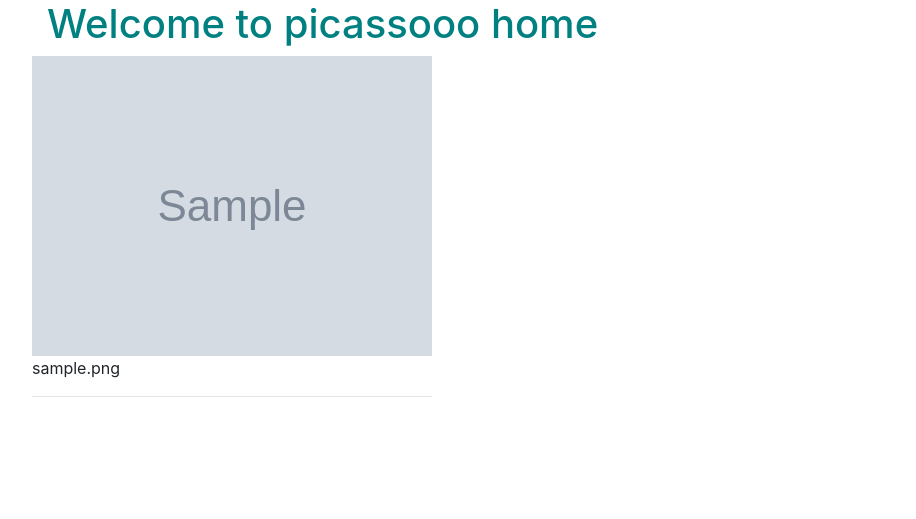
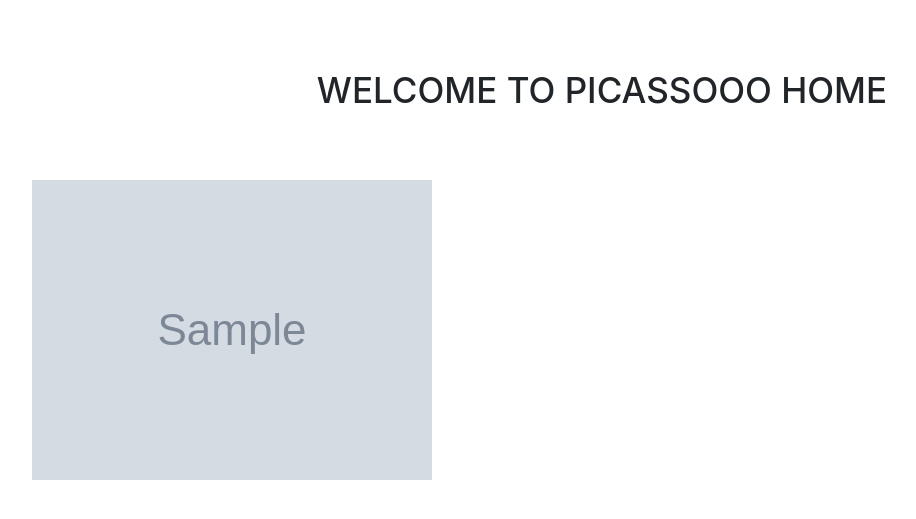
Before and after one commit to Sundaybrian/Picasso, a Django app: page /home/ in a window 1280 px wide. Shown: the part 56-575 px from the top of the page, without its empty margins (38-954 px from the left). Run offline with Django 3.2, Linux system fonts and the light colour scheme; tables that the repository leaves empty hold one stand-in row (values such as "Sample post"); grey boxes marked "Sample" are stand-in pictures; some libraries are stand-ins or nearby versions.

Commit message:
add styling to the grid items

```diff
--- a/gallery/templates/all-canvas/picasso_home.html
+++ b/gallery/templates/all-canvas/picasso_home.html
@@ -1,7 +1,7 @@
 {% extends 'all-canvas/base.html'%}
 {% block content %}
 
-<h1>Welcome to picassooo home</h1>
+<h1 class="title">Welcome to picassooo home</h1>
 
   <!-- Looping through photos   -->
 
--- a/static/css/gallery.css
+++ b/static/css/gallery.css
@@ -1,3 +1,73 @@
-h1{
-    color: teal !important;
+h1.title{
+    position: relative;
+    margin: 70px auto;
+    text-align: center;
+    font-size:35px;
+    line-height: 40px;
+    display: block;
+    text-transform: uppercase
 }
+
+
+/* ===============Section masonry============================== */
+
+section.masonry-grid{
+    position: relative;
+}
+
+
+.grid{
+    margin: 0 auto;
+}
+
+.grid-item{
+    width: 450px;
+    margin-bottom:20px;
+    position: relative;
+    overflow: hidden;
+}
+
+.grid-item .content-slide-up{
+    position:absolute;
+    width: 100%;
+    padding: 10px;
+    bottom: -100px;
+    transition: .6s;
+    z-index:1;
+}
+
+.grid-item .content-slide-up>p{
+    text-align: center;
+    text-transform: uppercase;
+    color: #fff;
+    padding: 10px auto 0 auto;
+    font-size:0.9rem;
+}
+
+.content-slide-up>hr.underline {
+    border: .4px solid cyan;
+    background: cyan;
+    width: 200px;
+    height: 2px;
+    margin: 15px auto 0 auto;
+  }
+
+.grid-item .overlay-slide-down{
+    height: 0%;
+    width:100%;
+    background: #333;
+    position: absolute;
+    top:0;
+    opacity: 0;
+    transition:0.5s
+}
+
+.grid-item:hover .content-slide-up{
+    bottom: 25%;
+    opacity: 1;
+}
+
+.grid-item:hover .overlay-slide-down{
+    opacity: 0.85;
+    height: 100%;
+}
```
